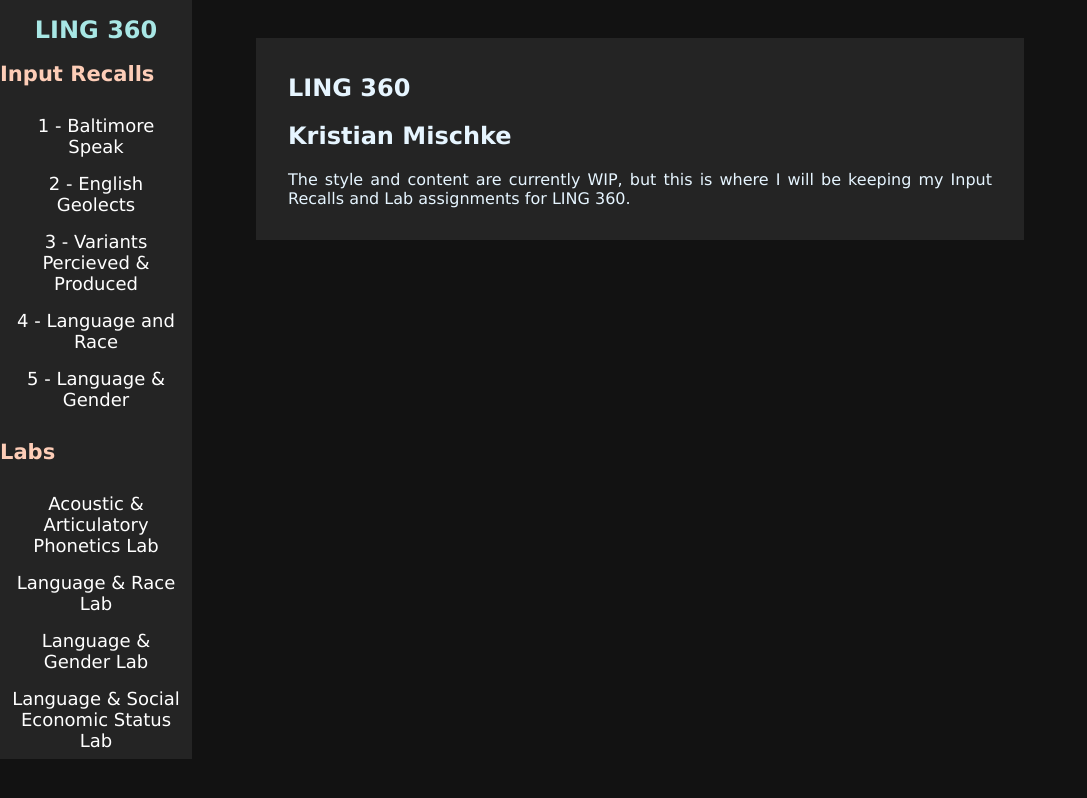
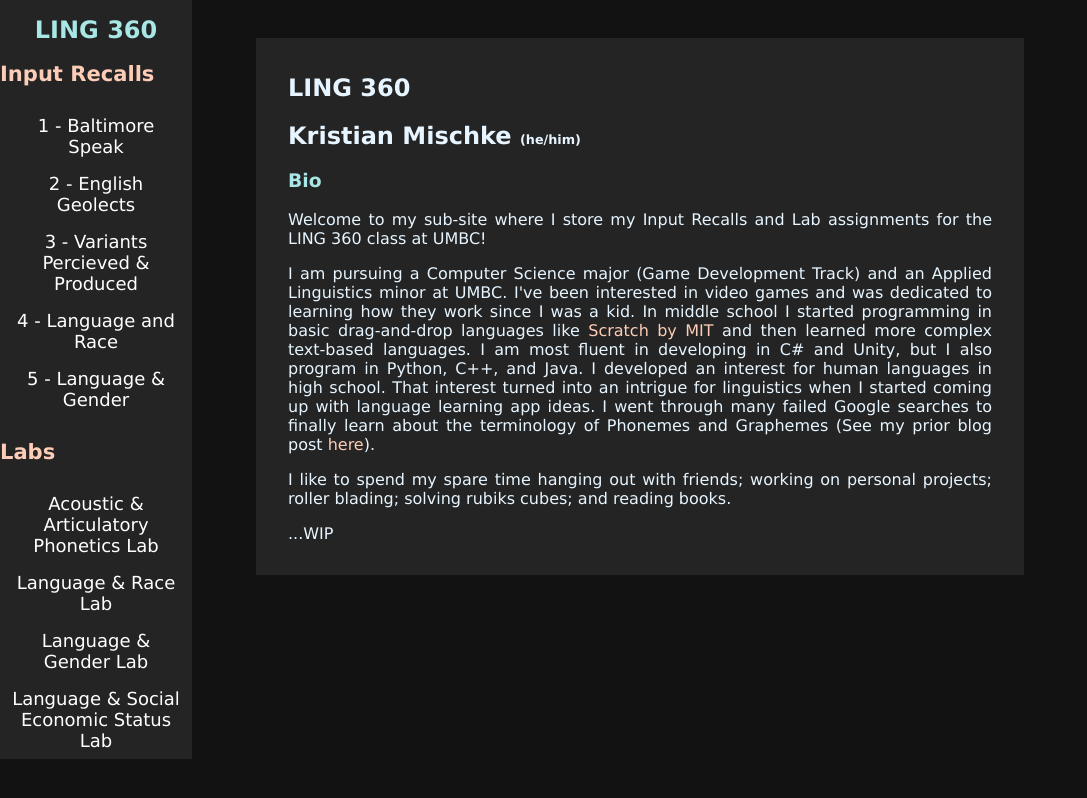
Before and after one commit to KristianMischke/ling-360, a Jekyll site: the page built from index.html, in a window 1280 px wide. Shown: the top 798 px of the page, without its empty margins (0-1087 px from the left). Built offline with Jekyll 4.4.1, drawn with Linux system fonts in a browser that asks for light colours.

Commit message:
Adding to Biography

```diff
--- a/index.html
+++ b/index.html
@@ -5,10 +5,16 @@ home: "true"
 <div class="content resume">
 
    <section>
-      <!--<img class="profile-pic" src="media/images/profile_0.JPG" />-->
+<!--      <img class="profile-pic" src="{{ site.baseurl }}/media/images/profile_0.JPG" />-->
       <h1>LING 360</h1>
-      <h2>Kristian Mischke</h2>
-      <p style="text-align: justify">The style and content are currently WIP, but this is where I will be keeping my Input Recalls and Lab assignments for LING 360.</p>
+      <h2>Kristian Mischke <span style="font-size: 0.8rem">(he/him)</span></h2>
+      <h3>Bio</h3>
+      <p style="text-align: justify">Welcome to my sub-site where I store my Input Recalls and Lab assignments for the LING 360 class at UMBC!</p>
+      <p style="text-align: justify">I am pursuing a Computer Science major (Game Development Track) and an Applied Linguistics minor at UMBC. I've been interested in video games and was dedicated to learning how they work since I was a kid. In middle school I started programming in basic drag-and-drop languages like <a href="https://scratch.mit.edu/">Scratch by MIT</a> and then learned more complex text-based languages. I am most fluent in developing in C# and Unity, but I also program in Python, C++, and Java. I developed an interest for human languages in high school. That interest turned into an intrigue for linguistics when I started coming up with language learning app ideas. I went through many failed Google searches to finally learn about the terminology of Phonemes and Graphemes (See my prior blog post <a href="http://blog.kkcoder.net/2018/09/alphabetter.html">here</a>).</p>
+<!--      <p style="text-align: justify">accomplishments; work exp; </p>-->
+      <p style="text-align: justify">I like to spend my spare time hanging out with friends; working on personal projects; roller blading; solving rubiks cubes; and reading books.</p>
+      <p style="text-align: justify">...WIP</p>
+<!--      <p style="text-align: justify">goals & career plans</p>-->
    </section>
 
 </div>
```
